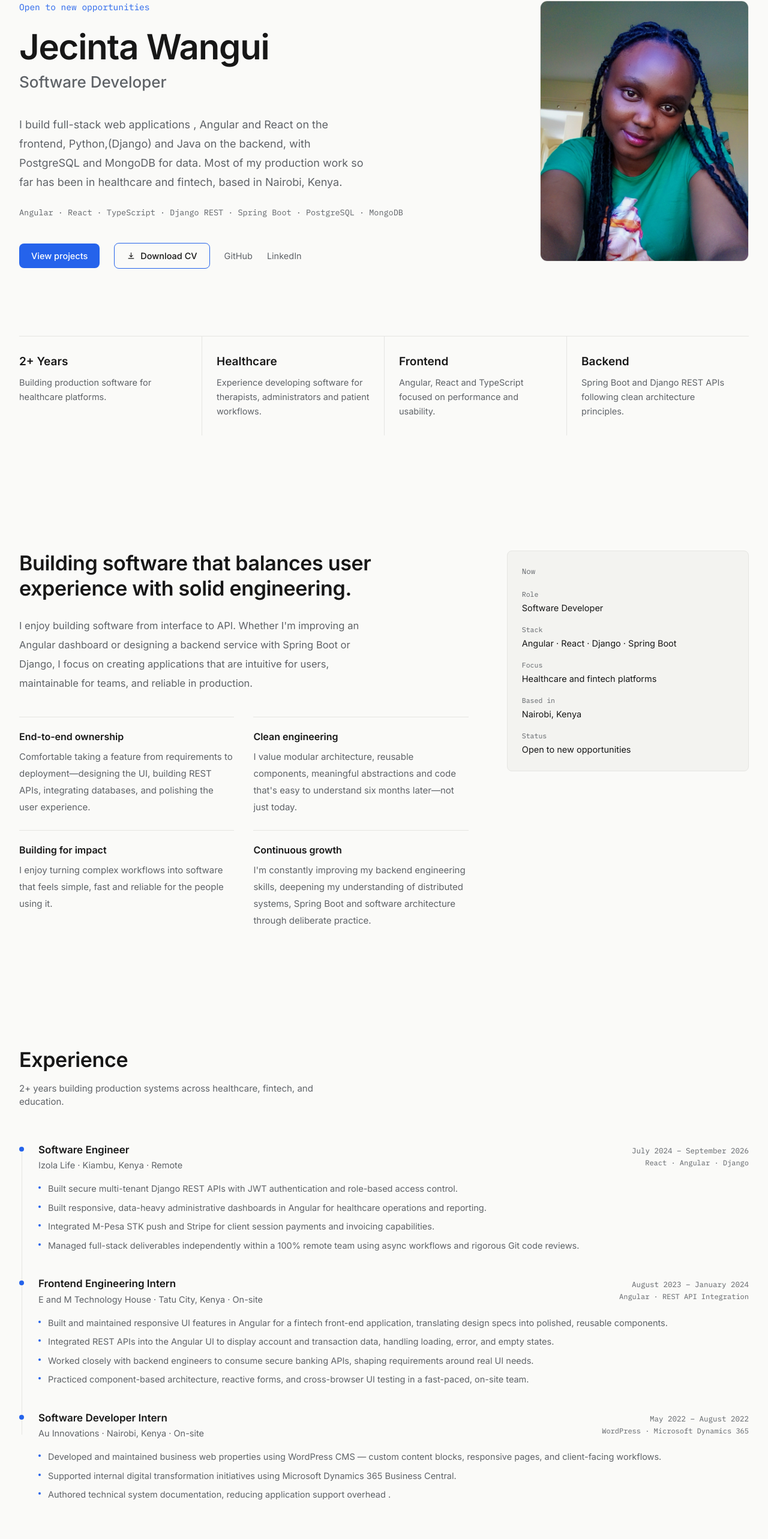
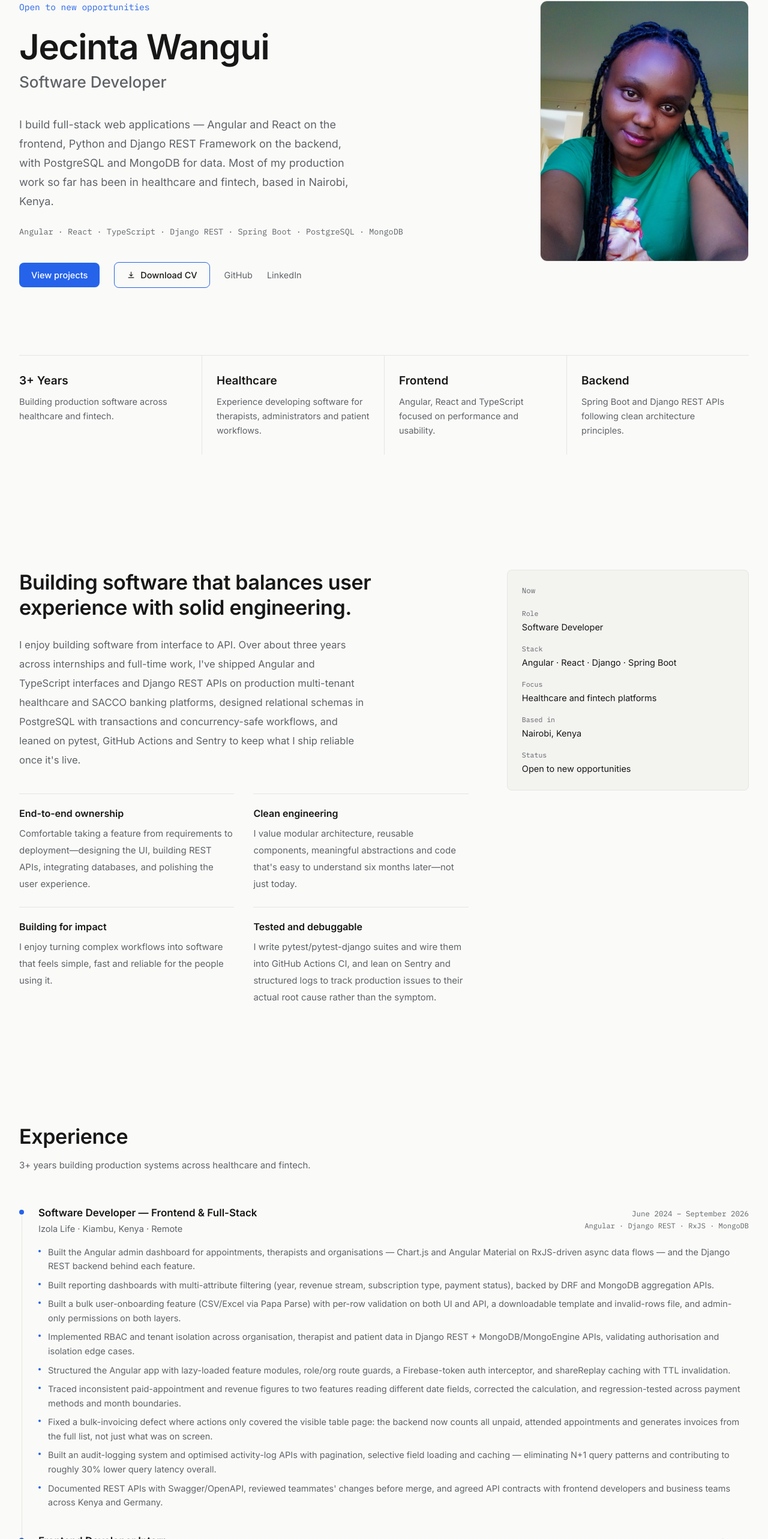
Before and after one commit to Jess2001/Personal-Portfolio, a React (Vite) app: page / in a window 1280 px wide. Shown: the part 191-2757 px from the top of the page at 60% size. Built offline with nearby package versions, Linux system fonts and the light colour scheme.

Commit message:
ch:update portfolio experience aligned to the cv

```diff
--- a/src/components/CtaFooter.jsx
+++ b/src/components/CtaFooter.jsx
@@ -1,5 +1,5 @@
 import { Link } from "react-router-dom";
-import { SOCIAL_LINKS } from "../data";
+import { SOCIAL_LINKS, PROFILE } from "../data";
 
 export function Footer() {
   return (
@@ -10,7 +10,7 @@ export function Footer() {
             Jecinta Wangui
           </div>
           <p className="text-ink-soft text-[13.5px] mt-1">
-            Software Developer, Nairobi, Kenya
+            Software Developer, {PROFILE.location}
           </p>
         </div>
         <div className="flex gap-10">
--- a/src/components/Experience.jsx
+++ b/src/components/Experience.jsx
@@ -54,8 +54,7 @@ export default function Experience() {
         Experience
       </h2>
       <p className="text-ink-soft text-[15px] mb-14 max-w-lg">
-        2+ years building production systems across healthcare, fintech, and
-        education.
+        3+ years building production systems across healthcare and fintech.
       </p>
       <div>
         {EXPERIENCE.map((job, i) => (
--- a/src/components/Hero.jsx
+++ b/src/components/Hero.jsx
@@ -1,6 +1,6 @@
 import { Link } from "react-router-dom";
 import { Icon } from "./ui";
-import { SOCIAL_LINKS } from "../data";
+import { SOCIAL_LINKS, PROFILE } from "../data";
 
 const STACK = [
   "Angular",
@@ -29,11 +29,10 @@ export default function Hero() {
           </p>
 
           <p className="mt-9 text-[17px] md:text-[18px] text-ink-soft leading-8 max-w-xl">
-            I build full-stack web applications , Angular and React on the
-            frontend, Python,(Django) and Java on the backend,
-            with PostgreSQL and MongoDB for data. Most of my production work
-            so far has been in healthcare and fintech, based in Nairobi,
-            Kenya.
+            I build full-stack web applications — Angular and React on the
+            frontend, Python and Django REST Framework on the backend, with
+            PostgreSQL and MongoDB for data. Most of my production work so
+            far has been in healthcare and fintech, based in {PROFILE.location}.
           </p>
 
           <p className="mt-6 font-mono text-[13.5px] text-ink-soft">
@@ -65,7 +64,7 @@ export default function Hero() {
               href={SOCIAL_LINKS.github}
               target="_blank"
               rel="noopener noreferrer"
-              className="text-ink-soft  hover:text-ink text-[14.5px] transition-colors"
+              className="text-ink-soft hover:text-ink text-[14.5px] transition-colors"
             >
               GitHub
             </a>
@@ -80,7 +79,7 @@ export default function Hero() {
           </div>
         </div>
 
-        <div className="w-full max-w-[140px] lg:max-w-none lg:justify-self-end">
+        <div className="w-full max-w-[280px] sm:max-w-[320px] lg:max-w-[380px] lg:justify-self-end">
           <div className="aspect-[4/5] w-full rounded-xl overflow-hidden border border-border bg-muted">
             <img
               src="/assets/Jess.jpeg"
--- a/src/components/Navbar.jsx
+++ b/src/components/Navbar.jsx
@@ -41,7 +41,7 @@ export default function Navbar() {
             aria-label={
               theme === "dark" ? "Switch to light mode" : "Switch to dark mode"
             }
-            className="w-9 h-9 flex items-center justify-center rounded-md border border-border-accent text-ink-soft hover:text-ink hover:border-accent transition-colors"
+            className="w-9 h-9 flex items-center justify-center rounded-md border border-border text-ink-soft hover:text-ink hover:border-accent transition-colors"
           >
             <Icon name={theme === "dark" ? "sun" : "moon"} size={16} />
           </button>
@@ -49,7 +49,7 @@ export default function Navbar() {
             href={SOCIAL_LINKS.github}
             target="_blank"
             rel="noopener noreferrer"
-            className="text-ink-soft hover:text-ink transition-colors text-[14.5px] rounded-md border border-border-accent px-3 py-2 hover:border-accent"
+            className="text-ink-soft hover:text-ink transition-colors text-[14.5px] rounded-md border border-border px-3 py-2 hover:border-accent"
           >
             GitHub
           </a>
--- a/src/components/ui.jsx
+++ b/src/components/ui.jsx
@@ -14,6 +14,7 @@ const PATHS = {
   linkedin:
     "M4.5 3.5A1.75 1.75 0 1 0 4.49 7 1.75 1.75 0 0 0 4.5 3.5zM3 9h3v12H3zM9.5 9H12.4v1.64h.04c.4-.76 1.4-1.64 2.9-1.64 3.1 0 3.66 2.04 3.66 4.7V21h-3v-5.6c0-1.34-.02-3.06-1.87-3.06-1.87 0-2.16 1.46-2.16 2.96V21h-3z",
   location: "M12 21s7-6.1 7-11a7 7 0 1 0-14 0c0 4.9 7 11 7 11z M12 12a2.5 2.5 0 1 0 0-5 2.5 2.5 0 0 0 0 5z",
+  phone: "M5 4h3l2 5-2.5 1.5a11 11 0 0 0 5 5L14 13l5 2v3a2 2 0 0 1-2 2A16 16 0 0 1 3 6a2 2 0 0 1 2-2z",
   sun: "M12 3v2m0 14v2m9-9h-2M5 12H3m14.95 6.95l-1.41-1.41M6.46 6.46 5.05 5.05m13.9 0-1.41 1.41M6.46 17.54l-1.41 1.41M12 8a4 4 0 1 0 0 8 4 4 0 0 0 0-8z",
   moon: "M21 12.8A9 9 0 1 1 11.2 3a7 7 0 0 0 9.8 9.8z",
   check: "M20 6L9 17l-5-5",
--- a/src/data/index.js
+++ b/src/data/index.js
@@ -16,8 +16,8 @@ export const SOCIAL_LINKS = {
 
 export const METRICS = [
   {
-    value: "2+ Years",
-    label: "Building production software for healthcare platforms.",
+    value: "3+ Years",
+    label: "Building production software across healthcare and fintech.",
     icon: "work",
   },
   {
@@ -61,17 +61,18 @@ export const IMPACT_METRICS = [
 export const PROFILE = {
   name: "Jecinta Wangui",
   shortName: "Jess",
-  role: "Full Stack Software Developer[Front-end Focused]",
+  role: "Full Stack Developer",
   //currentCompany: "Izola Life",
   location: "Nairobi, Kenya",
+  phone: "0111 969 356",
   timezone: "GMT+3 (EAT)",
-  yearsExperience: "2+",
+  yearsExperience: "3+",
   availability: "Open to new opportunities",
 };
 
 export const ABOUT = {
   intro:
-    "I enjoy building software from interface to API. Whether I'm improving an Angular dashboard or designing a backend service with Spring Boot or Django, I focus on creating applications that are intuitive for users, maintainable for teams, and reliable in production.",
+    "I enjoy building software from interface to API. Over about three years across internships and full-time work, I've shipped Angular and TypeScript interfaces and Django REST APIs on production multi-tenant healthcare and SACCO banking platforms, designed relational schemas in PostgreSQL with transactions and concurrency-safe workflows, and leaned on pytest, GitHub Actions and Sentry to keep what I ship reliable once it's live.",
   points: [
     {
       icon: "hub",
@@ -90,8 +91,8 @@ export const ABOUT = {
     },
     {
       icon: "trending_up",
-      title: "Continuous growth",
-      body: "I'm constantly improving my backend engineering skills, deepening my understanding of distributed systems, Spring Boot and software architecture through deliberate practice.",
+      title: "Tested and debuggable",
+      body: "I write pytest/pytest-django suites and wire them into GitHub Actions CI, and lean on Sentry and structured logs to track production issues to their actual root cause rather than the symptom.",
     },
   ],
 };
@@ -281,71 +282,100 @@ export const TESTIMONIALS = [
 ];
  */
 export const SKILLS = {
+  Languages: {
+    tags: ["Python", "JavaScript", "TypeScript", "SQL"],
+  },
   Frontend: {
-    icon: "terminal",
-    color: "violet",
-    tags: ["Angular v17+", "React", "TypeScript"],
+    tags: [
+      "Angular",
+      "React",
+      "RxJS",
+      "Angular Material",
+      "Chart.js",
+      "Tailwind CSS",
+      "REST API integration",
+    ],
   },
   Backend: {
-    icon: "dns",
-    color: "purple",
-    tags: ["Django", "Flask", "Spring Boot"],
+    tags: [
+      "Django",
+      "Django REST Framework",
+      "Spring Boot",
+      "JWT & RBAC",
+      "Service-layer architecture",
+      "Swagger / OpenAPI",
+    ],
   },
-  "Design / UI": {
-    icon: "palette",
-    color: "pink",
-    tags: ["Tailwind CSS", "Material UI", "Responsive Design", "Figma"],
+  Databases: {
+    tags: [
+      "PostgreSQL",
+      "MongoDB",
+      "MongoEngine",
+      "Schema design & indexing",
+      "Query optimisation",
+    ],
   },
-  "Infra & Tools": {
-    icon: "construction",
-    color: "indigo",
-    tags: ["Git", "Docker", "Github Actions", "Sentry", "PostgreSQL"],
+  "Testing & Quality": {
+    tags: [
+      "pytest",
+      "pytest-django",
+      "Postman",
+      "GitHub Actions CI",
+      "Concurrency & regression testing",
+    ],
+  },
+  "Engineering & Tools": {
+    tags: ["Git", "Docker", "Linux", "Sentry", "Amazon S3", "System design"],
   },
 };
 
 export const EXPERIENCE = [
   {
     id: "izola",
-    role: "Software Engineer",
-    stack: "React · Angular ·  Django",
+    role: "Software Developer — Frontend & Full-Stack",
+    stack: "Angular · Django REST · RxJS · MongoDB",
     company: "Izola Life",
     location: "Kiambu, Kenya · Remote",
-    period: "July 2024 – September 2026 ",
+    period: "June 2024 – September 2026",
     color: "violet",
     bullets: [
-      "Built secure multi-tenant Django REST APIs with JWT authentication and role-based access control.",
-      "Built responsive, data-heavy administrative dashboards in Angular for healthcare operations and reporting.",
-      "Integrated M-Pesa STK push and Stripe for client session payments and invoicing capabilities.",
-      "Managed full-stack deliverables independently within a 100% remote team using async workflows and rigorous Git code reviews.",
+      "Built the Angular admin dashboard for appointments, therapists and organisations — Chart.js and Angular Material on RxJS-driven async data flows — and the Django REST backend behind each feature.",
+      "Built reporting dashboards with multi-attribute filtering (year, revenue stream, subscription type, payment status), backed by DRF and MongoDB aggregation APIs.",
+      "Built a bulk user-onboarding feature (CSV/Excel via Papa Parse) with per-row validation on both UI and API, a downloadable template and invalid-rows file, and admin-only permissions on both layers.",
+      "Implemented RBAC and tenant isolation across organisation, therapist and patient data in Django REST + MongoDB/MongoEngine APIs, validating authorisation and isolation edge cases.",
+      "Structured the Angular app with lazy-loaded feature modules, role/org route guards, a Firebase-token auth interceptor, and shareReplay caching with TTL invalidation.",
+      "Traced inconsistent paid-appointment and revenue figures to two features reading different date fields, corrected the calculation, and regression-tested across payment methods and month boundaries.",
+      "Fixed a bulk-invoicing defect where actions only covered the visible table page: the backend now counts all unpaid, attended appointments and generates invoices from the full list, not just what was on screen.",
+      "Built an audit-logging system and optimised activity-log APIs with pagination, selective field loading and caching — eliminating N+1 query patterns and contributing to roughly 30% lower query latency overall.",
+      "Documented REST APIs with Swagger/OpenAPI, reviewed teammates' changes before merge, and agreed API contracts with frontend developers and business teams across Kenya and Germany.",
     ],
   },
   {
     id: "eanem",
-    role: "Frontend Engineering Intern",
+    role: "Frontend Developer Intern",
     stack: "Angular · REST API Integration",
     company: "E and M Technology House",
     location: "Tatu City, Kenya · On-site",
-    period: "August 2023 – January 2024",
+    period: "August 2023 – March 2024",
     color: "purple",
     bullets: [
-      "Built and maintained responsive UI features in Angular for a fintech front-end application, translating design specs into polished, reusable components.",
-      "Integrated REST APIs into the Angular UI to display account and transaction data, handling loading, error, and empty states.",
-      "Worked closely with backend engineers to consume secure banking APIs, shaping requirements around real UI needs.",
-      "Practiced component-based architecture, reactive forms, and cross-browser UI testing in a fast-paced, on-site team.",
+      "Built Angular interfaces for member accounts, loan tracking, contributions and transaction management across multiple financial institutions on a multi-tenant SACCO banking platform.",
+      "Translated SACCO operating requirements from stakeholders into working Angular modules, iterating on feedback.",
+      "Integrated and tested REST APIs with Postman, validating account and transaction data and catching defects before frontend integration and release.",
+      "Collaborated with backend engineers on API contracts and defect resolution.",
     ],
   },
   {
     id: "au",
     role: "Software Developer Intern",
-    stack: "WordPress · Microsoft Dynamics 365",
+    stack: "Microsoft Dynamics 365 Business Central",
     company: "Au Innovations",
     location: "Nairobi, Kenya · On-site",
     period: "May 2022 – August 2022",
     color: "pink",
     bullets: [
-      "Developed and maintained business web properties using WordPress CMS — custom content blocks, responsive pages, and client-facing workflows.",
-      "Supported internal digital transformation initiatives using Microsoft Dynamics 365 Business Central.",
-      "Authored technical system documentation, reducing application support overhead .",
+      "Supported Dynamics 365 Business Central workflows for internal digital-transformation initiatives.",
+      "Wrote process documentation that cut support overhead by approximately 30%.",
     ],
   },
 ];
@@ -353,7 +383,7 @@ export const EXPERIENCE = [
 export const PROJECTS = [
   {
     id: "xaidi-web",
-    featured: true,
+    featured: false,
     title: "Xaidi Corporate Web Platform",
     subtitle: "Marketing Site · React + TypeScript",
     description:
@@ -432,6 +462,46 @@ export const PROJECTS = [
     },
   },
   {
+    id: "mobilend",
+    featured: true,
+    status: "In progress",
+    title: "MobiLend",
+    subtitle: "Digital Lending Platform · Django REST Framework",
+    description:
+      "A backend-only digital lending platform built around correctness under concurrency and account-integrity guarantees. Built a custom user model with JWT authentication, 6-role RBAC, OTP verification and password-reset flows. The database schema separates customer-domain data from authentication identity, with constraints protecting integrity end to end, and an atomic registration workflow that commits three related records in one transaction and rolls back on any failure.",
+    result:
+      "44 passing pytest/pytest-django tests covering authentication, authorisation across all six roles, OTP verification and rollback behaviour. Row-level locking and unique constraints prevent duplicate customer numbers under concurrent requests.",
+    tags: [
+      "Django REST Framework",
+      "PostgreSQL",
+      "pytest",
+      "Docker",
+      "JWT",
+      "RBAC",
+    ],
+    liveUrl: "",
+    gitBackend: "",
+    screenshot: "",
+    gallery: [],
+    architecture: {
+      "Custom User Model":
+        "JWT authentication via rest_framework_simplejwt, 6-role RBAC, OTP verification and password-reset flows",
+      "Schema Design":
+        "Customer-domain data separated from authentication identity, with constraints protecting data integrity; atomic 3-record registration transaction with rollback on failure",
+      "Concurrency Control":
+        "Row-level locking and unique constraints prevent duplicate customer numbers under concurrent requests",
+      "Testing & Containerisation":
+        "44 pytest/pytest-django tests; Dockerised with PostgreSQL; documented with Swagger/OpenAPI",
+    },
+    keyFeatures: [
+      "Custom user model with JWT authentication and 6-role RBAC",
+      "OTP verification and password-reset flows",
+      "Atomic registration workflow committing three related records in one transaction, with rollback on failure",
+      "Row-level locking prevents duplicate customer numbers under concurrent requests",
+      "44 pytest/pytest-django tests across authentication, authorisation, OTP and rollback behaviour",
+    ],
+  },
+  {
     id: "clinic-booking",
     featured: false,
     title: "Clinic Booking API",
@@ -439,7 +509,7 @@ export const PROJECTS = [
     description:
       "A backend-only clinic appointment scheduling API built to survive the failure mode most booking systems get wrong: two people booking the same slot at the same time. Every appointment is validated against a fixed 30-minute grid stored in timezone-safe UTC, then written inside an atomic transaction guarded by a pessimistic row lock and a composite database constraint — so the database itself refuses a double-booking, not just the application code.",
     result:
-      "17 passing tests including a ThreadPoolExecutor concurrency test that fires simultaneous booking requests at the same slot and asserts exactly one succeeds. Deployed to Render with GitHub Actions running the full suite on every pull request.",
+      "17 passing tests including a ThreadPoolExecutor concurrency test that fires booking requests roughly 200ms apart at the same slot and asserts exactly one succeeds. Deployed to Render with GitHub Actions running the full suite on every pull request.",
     tags: [
       "Python",
       "Django REST Framework",
```
Also changed, not shown: src/components/Contact.jsx (+10 -2 lines).
